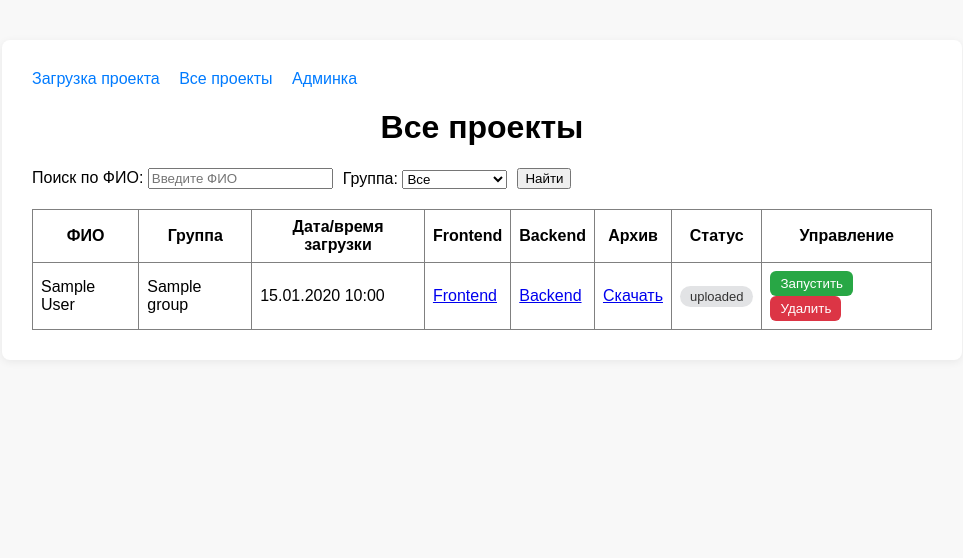
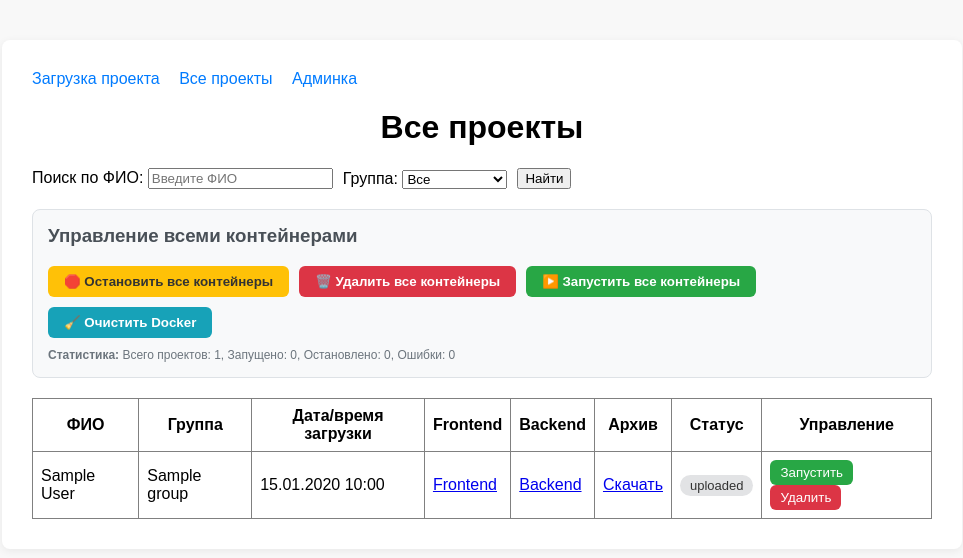
Before and after one commit to a-berezhkov/demo_exam_django_react_autodeploy, a Django app: page /projects/ in a window 1280 px wide. Shown: the top 558 px of the page, without its empty margins (158-1121 px from the left). Run offline with Django 5.2, Linux system fonts and the light colour scheme; a user stored in the database is signed in; tables that the repository leaves empty hold one stand-in row (values such as "Sample post").

Commit message:
all containers

```diff
--- a/autodeploy/templates/autodeploy/all_projects.html
+++ b/autodeploy/templates/autodeploy/all_projects.html
@@ -17,6 +17,53 @@
     </div>
     <button type="submit">Найти</button>
 </form>
+
+<!-- Кнопки управления всеми контейнерами -->
+<div style="margin-bottom: 20px; padding: 15px; background: #f8f9fa; border-radius: 8px; border: 1px solid #dee2e6;">
+    <h3 style="margin-top: 0; color: #495057;">Управление всеми контейнерами</h3>
+    <div style="display: flex; gap: 10px; flex-wrap: wrap;">
+        <form method="post" action="{% url 'manage_all_containers' %}" style="display:inline;">
+            {% csrf_token %}
+            <button type="submit" name="action" value="stop_all"
+                    style="background:#ffc107;color:#333;border:none;padding:8px 16px;border-radius:6px;cursor:pointer;font-weight:bold;"
+                    onclick="return confirm('Остановить все запущенные контейнеры?')">
+                🛑 Остановить все контейнеры
+            </button>
+        </form>
+        <form method="post" action="{% url 'manage_all_containers' %}" style="display:inline;">
+            {% csrf_token %}
+            <button type="submit" name="action" value="delete_all"
+                    style="background:#dc3545;color:#fff;border:none;padding:8px 16px;border-radius:6px;cursor:pointer;font-weight:bold;"
+                    onclick="return confirm('ВНИМАНИЕ! Это удалит ВСЕ контейнеры и проекты. Действие необратимо! Продолжить?')">
+                🗑️ Удалить все контейнеры
+            </button>
+        </form>
+        <form method="post" action="{% url 'manage_all_containers' %}" style="display:inline;">
+            {% csrf_token %}
+            <button type="submit" name="action" value="start_all"
+                    style="background:#28a745;color:#fff;border:none;padding:8px 16px;border-radius:6px;cursor:pointer;font-weight:bold;"
+                    onclick="return confirm('Запустить все остановленные контейнеры?')">
+                ▶️ Запустить все контейнеры
+            </button>
+        </form>
+        <form method="post" action="{% url 'manage_all_containers' %}" style="display:inline;">
+            {% csrf_token %}
+            <button type="submit" name="action" value="cleanup_docker"
+                    style="background:#17a2b8;color:#fff;border:none;padding:8px 16px;border-radius:6px;cursor:pointer;font-weight:bold;"
+                    onclick="return confirm('Очистить неиспользуемые Docker ресурсы (образы, сети, контейнеры)?')">
+                🧹 Очистить Docker
+            </button>
+        </form>
+    </div>
+    <div style="margin-top: 10px; font-size: 12px; color: #6c757d;">
+        <strong>Статистика:</strong>
+        Всего проектов: {{ total_projects }},
+        Запущено: {{ running_projects }},
+        Остановлено: {{ stopped_projects }},
+        Ошибки: {{ error_projects }}
+    </div>
+</div>
+
 <table border="1" cellpadding="8" cellspacing="0" style="width:100%; border-collapse: collapse;">
     <thead>
         <tr>
--- a/autodeploy/urls.py
+++ b/autodeploy/urls.py
@@ -1,5 +1,5 @@
 from django.urls import path
-from .views import upload_project, all_projects, download_archive, manage_container, redirect_to_upload
+from .views import upload_project, all_projects, download_archive, manage_container, redirect_to_upload, manage_all_containers
 
 urlpatterns = [
     path('', redirect_to_upload, name='home'),
@@ -7,4 +7,5 @@ urlpatterns = [
     path('projects/', all_projects, name='all_projects'),
     path('download-archive/<int:project_id>/', download_archive, name='download_archive'),
     path('manage-container/<int:project_id>/', manage_container, name='manage_container'),
+    path('manage-all-containers/', manage_all_containers, name='manage_all_containers'),
 ]
--- a/autodeploy/views.py
+++ b/autodeploy/views.py
@@ -327,12 +327,23 @@ def all_projects(request):
     if group_id:
         projects = projects.filter(student__group__id=group_id)
     projects = projects.order_by('-uploaded_at')
+
+    # Статистика
+    total_projects = projects.count()
+    running_projects = projects.filter(status='running').count()
+    stopped_projects = projects.filter(status='stopped').count()
+    error_projects = projects.filter(status='error').count()
+
     groups = Group.objects.all()
     return render(request, 'autodeploy/all_projects.html', {
         'projects': projects,
         'groups': groups,
         'fio_query': fio_query,
         'group_id': group_id,
+        'total_projects': total_projects,
+        'running_projects': running_projects,
+        'stopped_projects': stopped_projects,
+        'error_projects': error_projects,
     })
 
 
@@ -449,3 +460,116 @@ def manage_container(request, project_id):
         except ProjectUpload.DoesNotExist:
             pass
     return redirect(reverse('all_projects'))
+
+
+@csrf_exempt
+@staff_member_required
+def manage_all_containers(request):
+    if request.method == 'POST':
+        action = request.POST.get('action')
+        projects = ProjectUpload.objects.all()
+
+        if action == 'stop_all':
+            # Остановка всех запущенных контейнеров
+            stopped_count = 0
+            for project in projects:
+                if project.status == 'running':
+                    try:
+                        project_dir = Path('student_projects') / str(project.id)
+                        if project_dir.exists():
+                            result = subprocess.run(['docker-compose', 'down'],
+                                                  cwd=project_dir, capture_output=True, text=True)
+                            if result.returncode == 0:
+                                project.status = 'stopped'
+                                project.save()
+                                stopped_count += 1
+                    except Exception as e:
+                        print(f"Ошибка остановки проекта {project.id}: {e}")
+
+            messages.success(request, f'Остановлено контейнеров: {stopped_count}')
+
+        elif action == 'start_all':
+            # Запуск всех остановленных контейнеров
+            started_count = 0
+            for project in projects:
+                if project.status in ['stopped', 'uploaded']:
+                    try:
+                        project_dir = Path('student_projects') / str(project.id)
+                        if project_dir.exists():
+                            result = subprocess.run(['docker-compose', 'up', '-d'],
+                                                  cwd=project_dir, capture_output=True, text=True)
+                            if result.returncode == 0:
+                                project.status = 'running'
+                                project.save()
+                                started_count += 1
+                    except Exception as e:
+                        print(f"Ошибка запуска проекта {project.id}: {e}")
+
+            messages.success(request, f'Запущено контейнеров: {started_count}')
+
+        elif action == 'delete_all':
+            # Удаление всех контейнеров и проектов
+            deleted_count = 0
+            for project in projects:
+                try:
+                    project_dir = Path('student_projects') / str(project.id)
+
+                    # Остановка контейнеров
+                    if project_dir.exists():
+                        subprocess.run(['docker-compose', 'down'],
+                                     cwd=project_dir, capture_output=True, text=True)
+
+                        # Удаление образов
+                        try:
+                            compose_path = project_dir / 'docker-compose.yml'
+                            if compose_path.exists():
+                                with open(compose_path, 'r') as f:
+                                    compose_data = yaml.safe_load(f)
+
+                                services = compose_data.get('services', {})
+                                for service_name in ['backend', 'frontend']:
+                                    if service_name in services:
+                                        image_name = services[service_name].get('image')
+                                        if not image_name:
+                                            image_name = f"{project_dir.name}_{service_name}"
+
+                                        subprocess.run(['docker', 'rmi', '-f', image_name],
+                                                     capture_output=True, text=True)
+                        except Exception as e:
+                            print(f"Ошибка удаления образов проекта {project.id}: {e}")
+
+                        # Удаление файлов проекта
+                        shutil.rmtree(project_dir)
+
+                    # Удаление из базы данных
+                    project.delete()
+                    deleted_count += 1
+
+                except Exception as e:
+                    print(f"Ошибка удаления проекта {project.id}: {e}")
+                    # Если не удалось удалить файлы, все равно удаляем из БД
+                    try:
+                        project.delete()
+                        deleted_count += 1
+                    except:
+                        pass
+
+            # Очистка неиспользуемых Docker ресурсов
+            try:
+                subprocess.run(['docker', 'system', 'prune', '-f'], capture_output=True, text=True)
+                subprocess.run(['docker', 'network', 'prune', '-f'], capture_output=True, text=True)
+            except Exception as e:
+                print(f"Ошибка очистки Docker ресурсов: {e}")
+
+            messages.success(request, f'Удалено проектов: {deleted_count}. Docker ресурсы очищены.')
+
+        elif action == 'cleanup_docker':
+            # Очистка неиспользуемых Docker ресурсов
+            try:
+                result = subprocess.run(['docker', 'system', 'prune', '-f'], capture_output=True, text=True)
+                network_result = subprocess.run(['docker', 'network', 'prune', '-f'], capture_output=True, text=True)
+                messages.success(request, 'Docker ресурсы очищены успешно.')
+            except Exception as e:
+                messages.error(request, f'Ошибка очистки Docker ресурсов: {e}')
+
+    return redirect(reverse('all_projects'))
```
